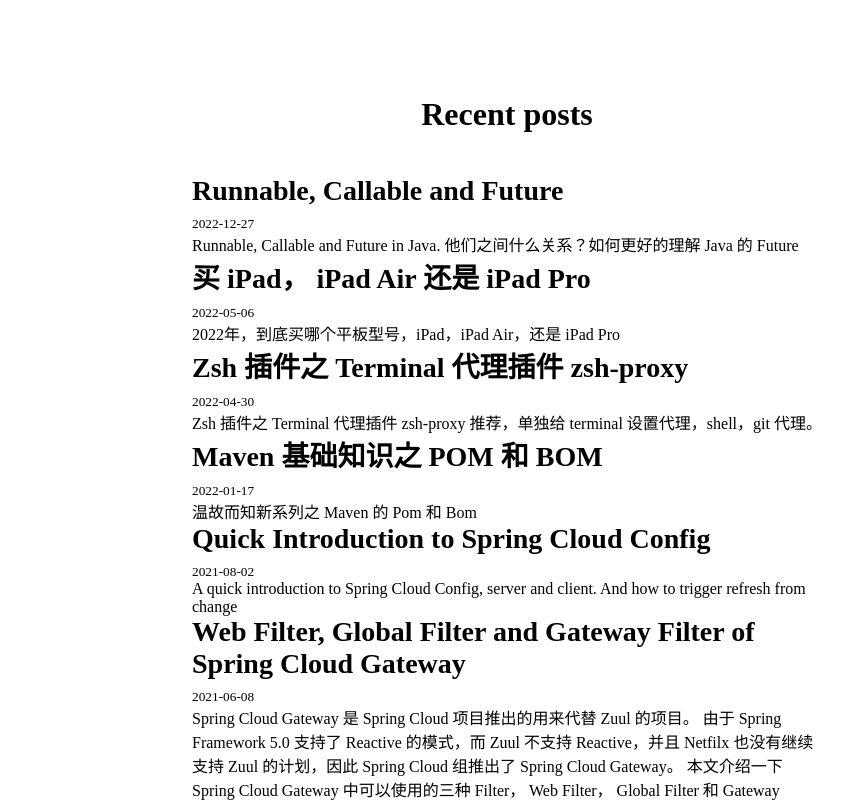
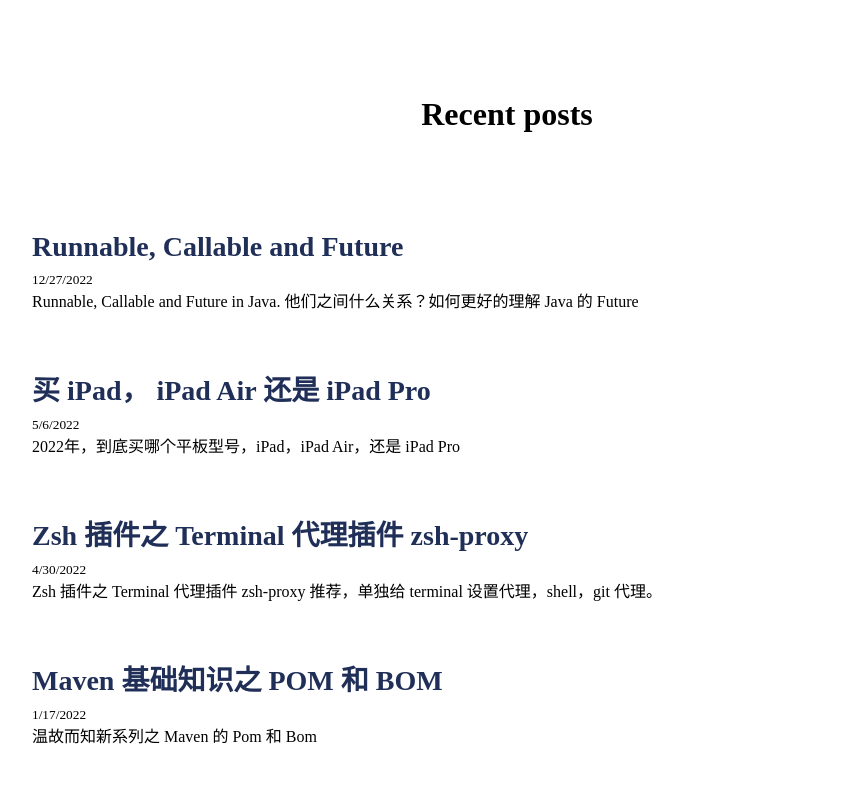
Before and after one commit to jun1st/new-blog, a Next.js app: page / in a window 1280 px wide. Shown: the top 802 px of the page, without its empty margins (133-977 px from the left). Built offline with nearby package versions, Linux system fonts and the light colour scheme.

Commit message:
format index page

```diff
--- a/pages/index.js
+++ b/pages/index.js
@@ -5,6 +5,7 @@
 import { Inter } from '@next/font/google'
 import styles from '../styles/Home.module.css'
 import Link from 'next/link'
+
 
 const inter = Inter({ subsets: ['latin'] })
 
@@ -29,7 +30,7 @@
                   <Link href={`/posts/${encodeURIComponent(id)}`}>{title}</Link>
                 </h3>
                 <small>
-                  {date}
+                  {new Date(date).toLocaleDateString()}
                 </small>
                 <p>
                   {spoiler}
--- a/styles/Home.module.css
+++ b/styles/Home.module.css
@@ -9,15 +9,18 @@
 .article {
   margin-left:auto;
   margin-right:auto;
-  max-width:42rem;
+  max-width:62rem;
   padding:2.625rem 1.3125rem
 }
 .posts {
   list-style: none;
 }
 
+
 .posts h3 {
+  color: var(--textLink);
   font-size:1.75rem;
+  margin-top: 3.5rem;
   margin-bottom:0.4375rem;
 }
 .description {
--- a/styles/globals.css
+++ b/styles/globals.css
@@ -34,6 +34,7 @@
     #00000080
   );
 
+  --textLink: #202f57;
   --callout-rgb: 238, 240, 241;
   --callout-border-rgb: 172, 175, 176;
   --card-rgb: 180, 185, 188;
```
Also changed, not shown: 1 other file (tests, documents, lock files or other folders).
